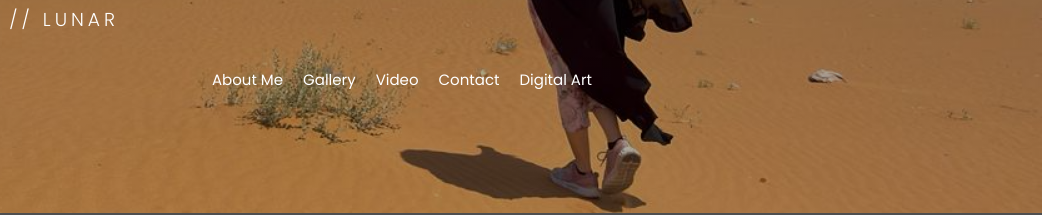
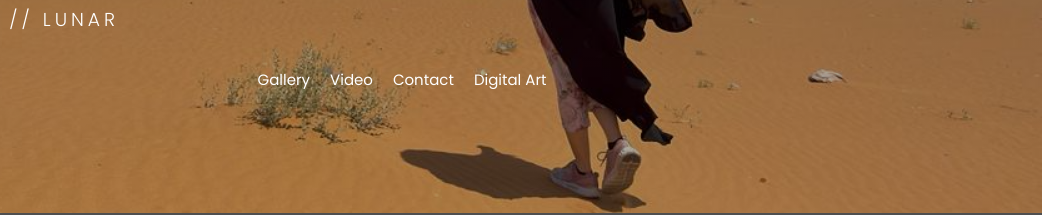
Before and after one commit to Lseejaxx/LunaR.github.io, a plain HTML site: page index.html in a window 1280 px wide. Shown: the part 587-802 px from the top of the page, 238-1280 px from the left. Drawn offline with Linux system fonts and the light colour scheme; grey boxes are pictures that could not be loaded.

Commit message:
Update index.html

```diff
--- a/index.html
+++ b/index.html
@@ -28,7 +28,6 @@
                         <div>
 
                             <ul class = "flex">
-                                <li><a href = "#about">About Me</a></li>
                                 <li><a href = "#portfolio">Gallery</a></li>
                                 <li><a href = "#vid">Video</a></li>
                                 <li><a href = "#contact">Contact</a></li>
@@ -303,7 +302,6 @@
             <div class = "footer-content">
                 <div>
                     <ul class = "flex">
-                        <li><a href = "#about">About Me</a></li>
                         <li><a href = "#portfolio">Gallery</a></li>
                         <li><a href = "#vid">Video</a></li>
                         <li><a href = "#contact">Contact</a></li>
```
